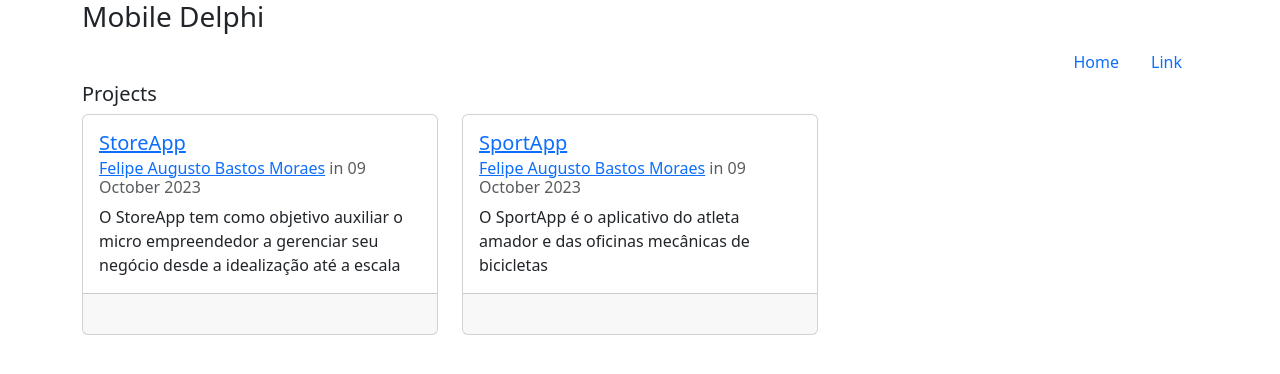
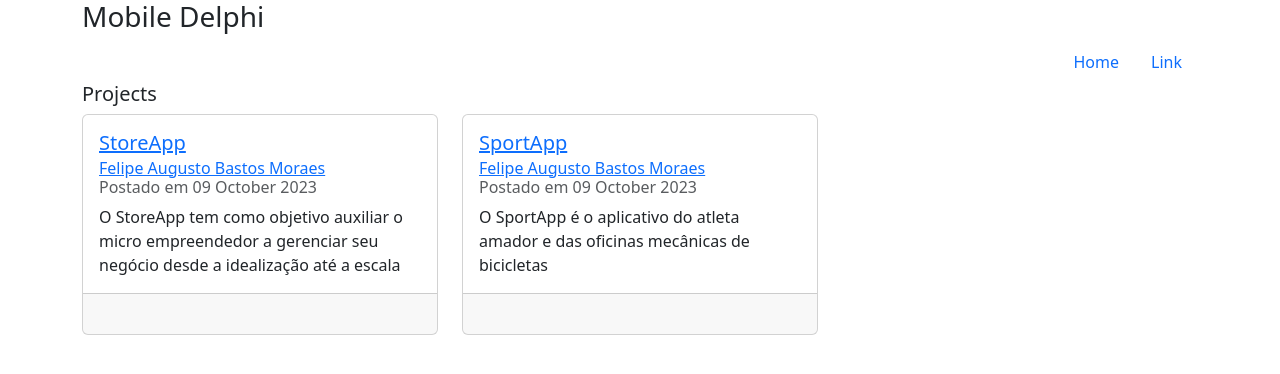
Before and after one commit to felipebastosweb/delphimobile.github.io, a Jekyll site: the page built from index.html, in a window 1280 px wide. Shown: the top 374 px of the page. Built offline with Jekyll 4.4.1, drawn with Linux system fonts in a browser that asks for light colours.

Commit message:
Update index.html

```diff
--- a/index.html
+++ b/index.html
@@ -12,8 +12,8 @@ layout: default
         <div class="card-body">
           <h5 class="car-title"><a href="{{ project.url | prepend: site.baseurl }}">{{ project.title }}</a></h5>
           <h6 class="card-subtitle mb-2 text-body-secondary">
-            <a href="{{ project.author.blog }}" target="_blank">{{ project.author.name}}</a> in
-            <span>{{ project.date | date_to_long_string }}</span>
+            <a href="{{ project.author.blog }}" target="_blank">{{ project.author.name}}</a><br />
+            Postado em <span>{{ project.date | date_to_long_string }}</span>
           </h6>
           <p class="card-text">{{ project.description}}</p>
         </div>
```
